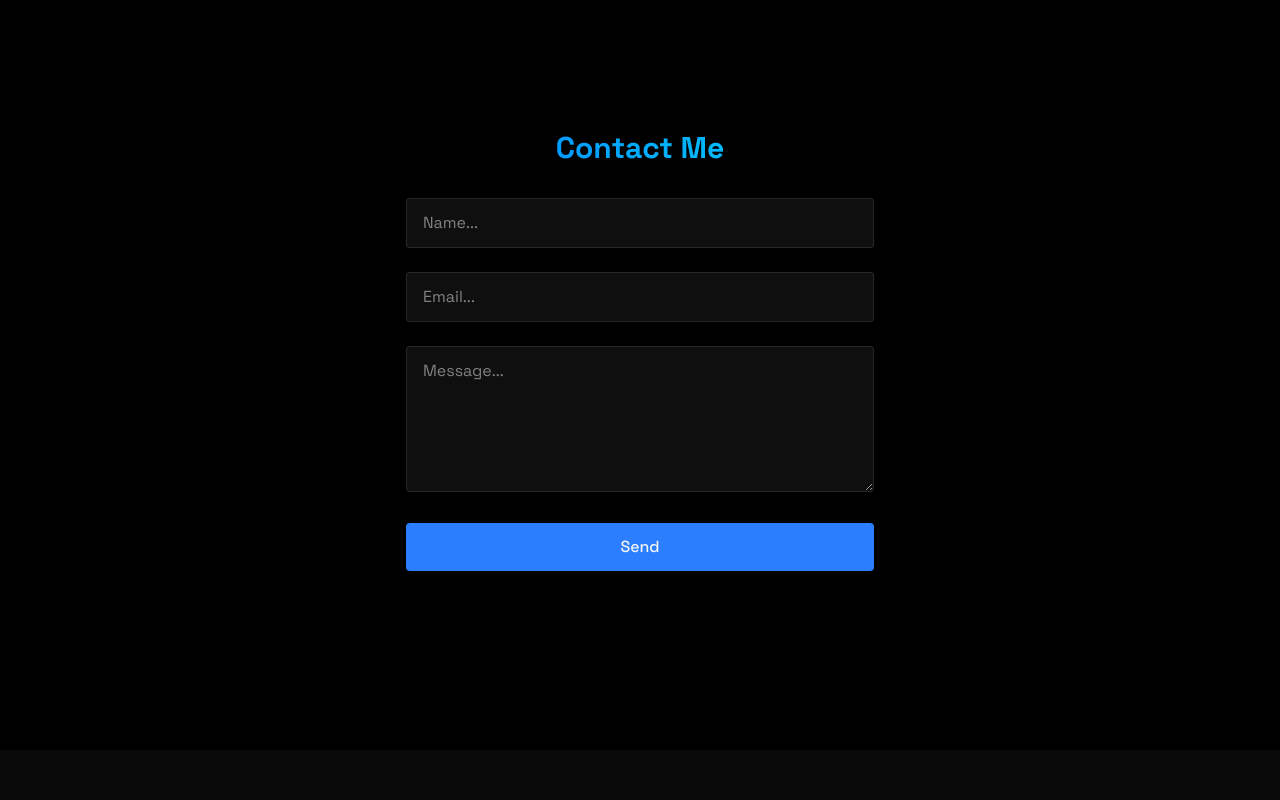
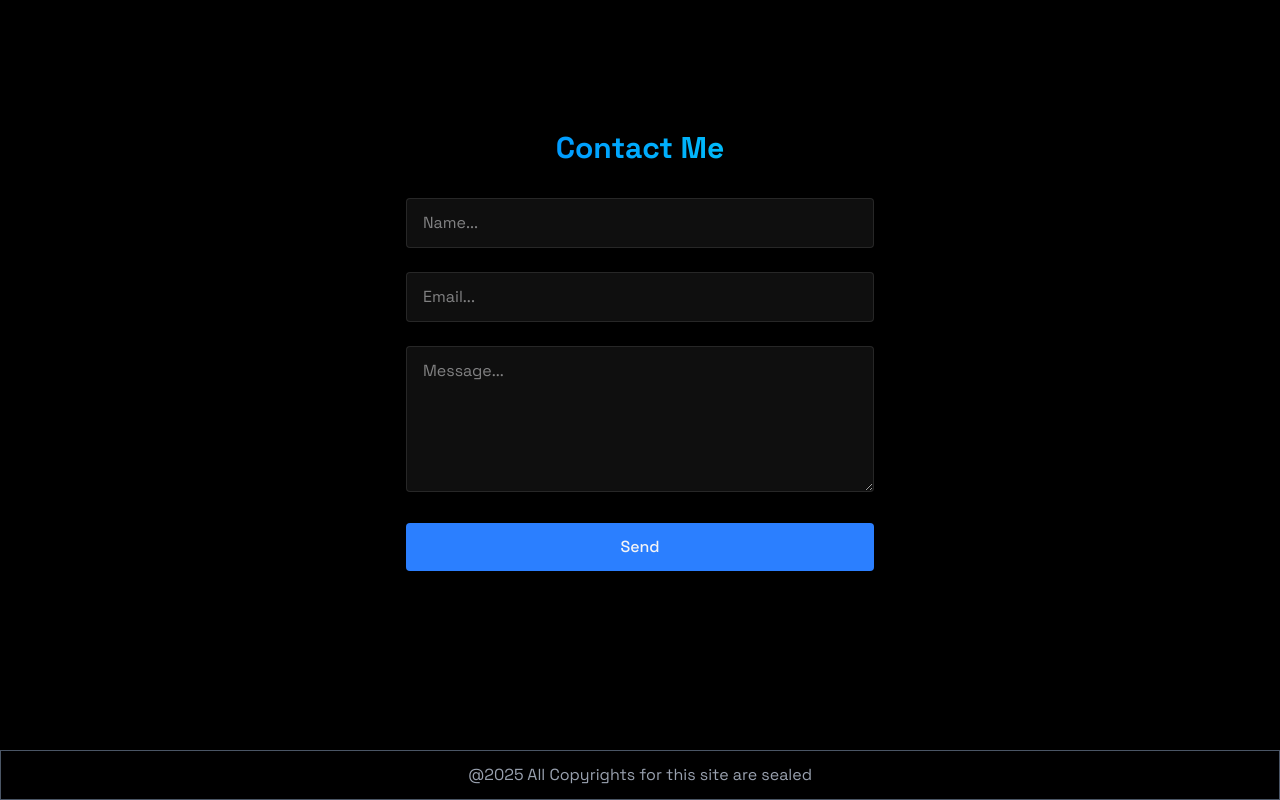
Before and after one commit to Mehulposh/My-Portfolio, a React (Vite) app: page / in a window 1280 px wide. Shown: the part 2450-3250 px from the top of the page. Before the commit the page ends 3200 px from the top, so only its background shows below. Built offline with nearby package versions, Linux system fonts and the light colour scheme.

Commit message:
added footer

```diff
--- a/src/App.jsx
+++ b/src/App.jsx
@@ -6,6 +6,7 @@ import Home from './components/sections/Home';
 import About from './components/sections/About';
 import Projects from './components/sections/projects';
 import Contact  from './components/sections/Contacts';
+import Footer from './components/Footer';
 import './index.css';
 
 function App() {
@@ -16,7 +17,7 @@ function App() {
     <>
       {!isLoading && <LoadingScreen onComplete={() => setIsLoading(true)}/>}
       {' '}
-      <div className={`min-h-screen transition-opacity duration-700
+      <div className={`scroll-smooth min-h-screen transition-opacity duration-700
           ${isLoading ? 'opacity-100' : 'opacity-0'} bg-black text-gray-100`}
       >
         <Navbar menuOpen={menuOpen} setMenuOpen={setMenuOpen}/>
@@ -25,6 +26,7 @@ function App() {
         <Projects/>
         <About/>
         <Contact/>
+        <Footer/>
       </div>
 
 
--- /dev/null
+++ b/src/components/Footer.jsx
@@ -0,0 +1,9 @@
+export default function Footer() {
+    return (
+        <footer className="border border-gray-600">
+            <h5 className="text-center font-small text-gray-400 py-3">
+                @2025 All Copyrights for this site are sealed
+            </h5>
+        </footer>
+    )
+}
```
